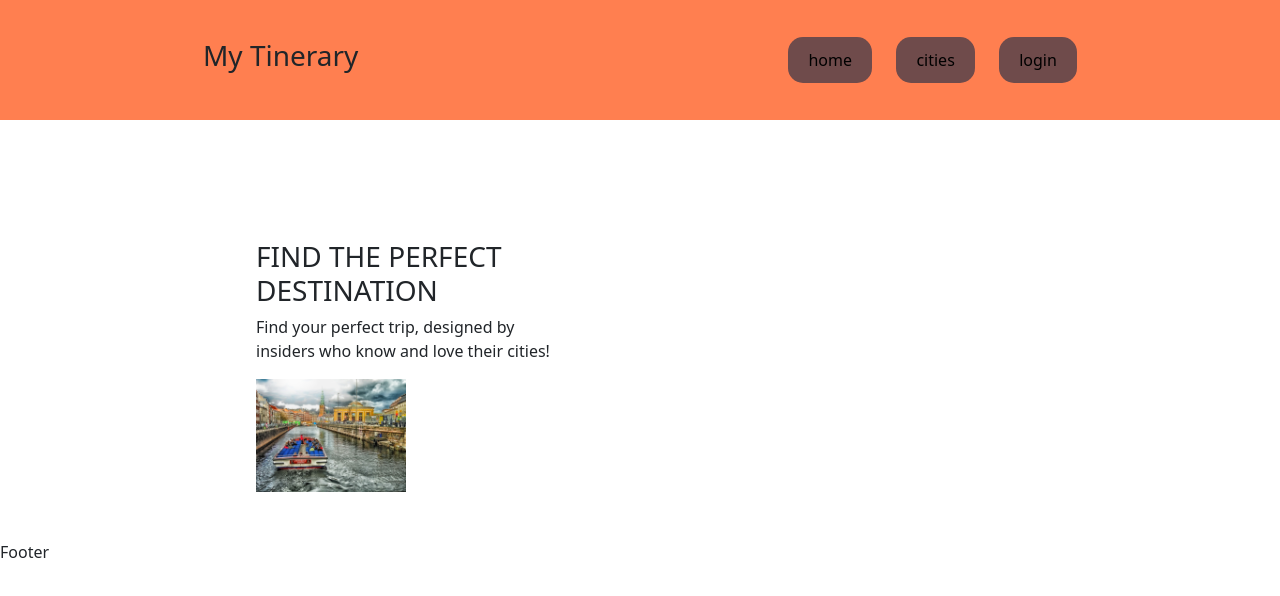
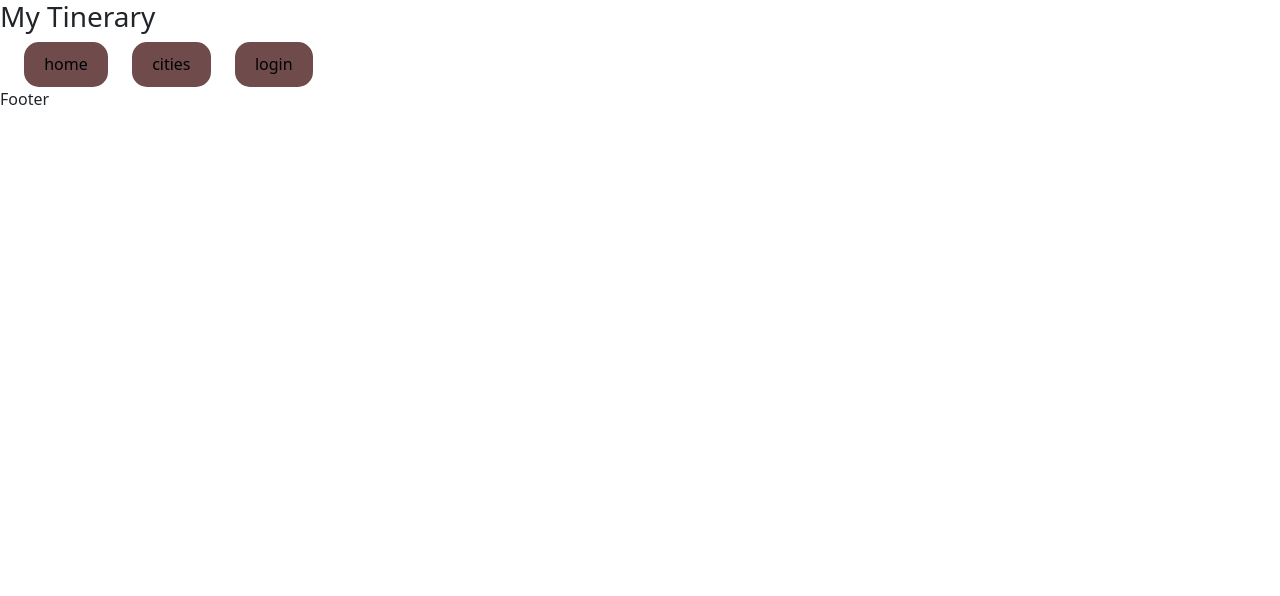
Before and after one commit to marguigle/mytinerary-front, a React (Vite) app: page / in a window 1280 px wide. Shown: the top 596 px of the page. Built offline with nearby package versions, Linux system fonts and the light colour scheme.

Commit message:
se crea layout

```diff
--- a/src/App.jsx
+++ b/src/App.jsx
@@ -1,19 +1,14 @@
 import "./App.css";
-import { Footer } from "./components/footer/Footer";
-import Header from "./components/header/Header";
+
 /* import UncontrolledExample from "./components/carousel"; */
 import "bootstrap/dist/css/bootstrap.min.css";
-import Body from "./components/body/Body";
+import LayoutMain from "./layouts/layoutMain";
 
 function App() {
   return (
     <>
-      <Header />
-      <Body />
-
       {/* <UncontrolledExample /> */}
-
-      <Footer />
+      <LayoutMain></LayoutMain>
     </>
   );
 }
--- a/src/components/header/Header.jsx
+++ b/src/components/header/Header.jsx
@@ -1,14 +1,14 @@
-import "./Header.css";
+import "./header.css";
 
 const Header = () => {
   return (
     <div className="header-main">
       <h3>My Tinerary</h3>
-      <div className="container-btn">
+      <navbar className="container-btn">
         <button>home</button>
         <button>cities</button>
         <button>login</button>
-      </div>
+      </navbar>
     </div>
   );
 };
--- a/src/components/header/header.css
+++ b/src/components/header/header.css
@@ -6,6 +6,8 @@
   box-sizing: content-box;
   justify-content: space-around;
   align-items: center;
+  border: 2px solid black;
+  box-shadow: 0px -5px 10px 15px #706363;
 }
 .container-btn {
   display: flex;
--- a/src/components/body/Body.jsx
+++ b/src/components/main/HomeMain.jsx
@@ -1,6 +1,6 @@
-import "./body.css";
+import "./main.css";
 
-const Body = () => {
+const HomeMain = () => {
   return (
     <body className="container-body">
       <div className="container-hero">
@@ -19,4 +19,4 @@ const Body = () => {
   );
 };
 
-export default Body;
+export default HomeMain;
--- /dev/null
+++ b/src/layouts/LayoutMain.jsx
@@ -0,0 +1,19 @@
+const LayoutMain = () => {
+  return (
+    <>
+      <header className="header-main">
+        <h3>My Tinerary</h3>
+        <navbar className="container-btn">
+          <button>home</button>
+          <button>cities</button>
+          <button>login</button>
+        </navbar>
+      </header>
+      <main></main>
+
+      <footer>Footer</footer>
+    </>
+  );
+};
+
+export default LayoutMain;
```
Also changed, not shown: src/components/main/homeMain.css (renamed from src/components/body/body.css).
